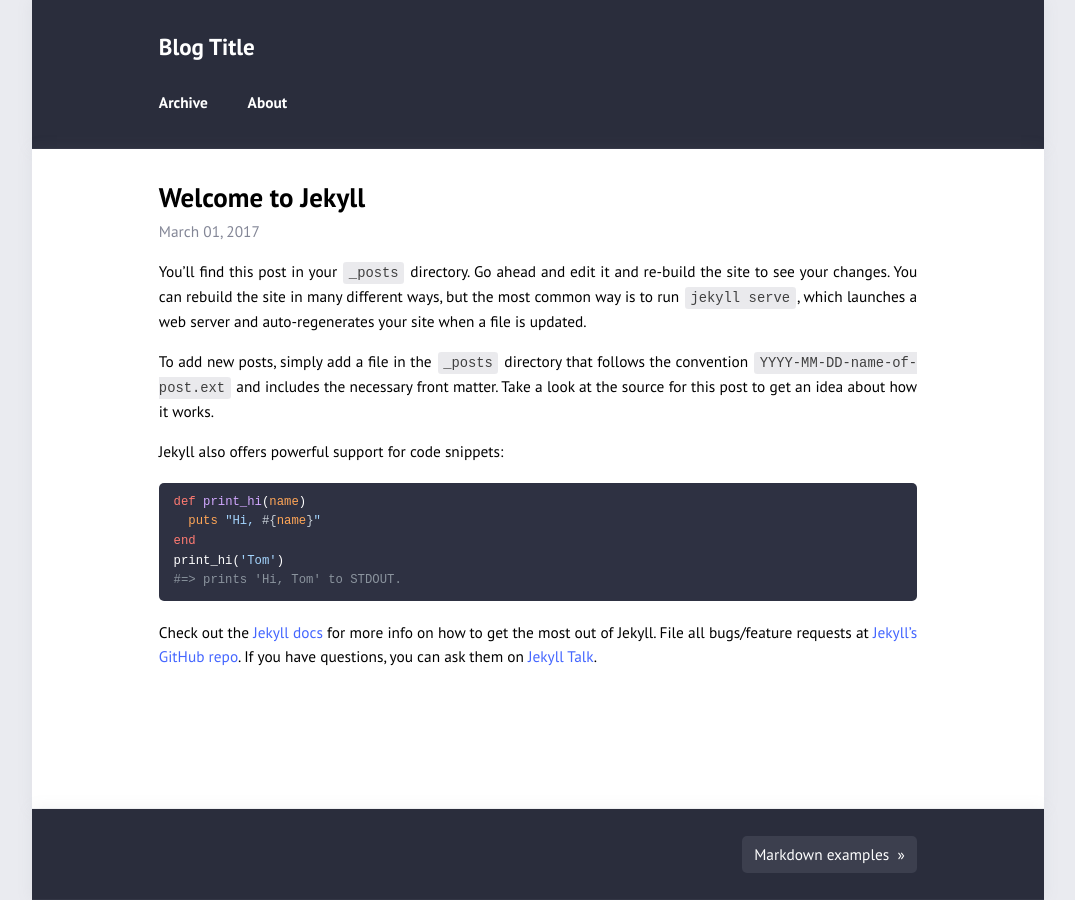
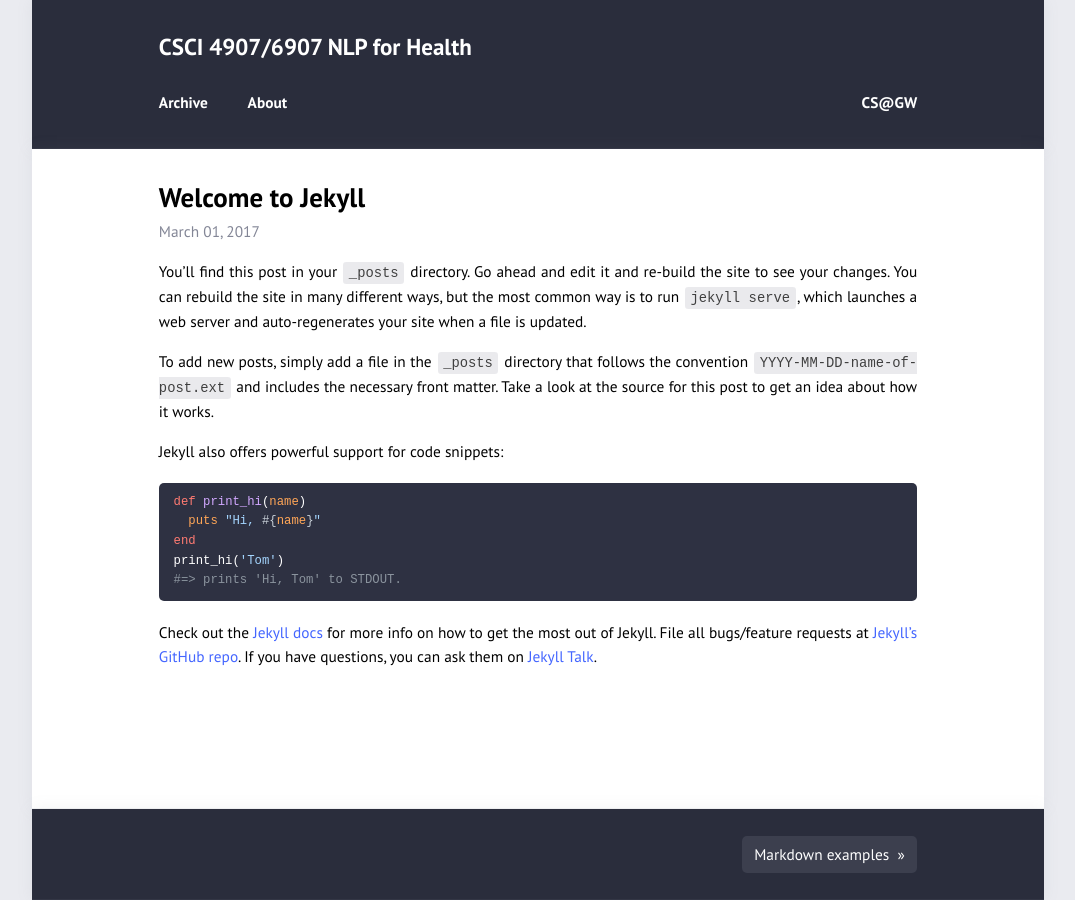
Before and after one commit to azirikly/NLP4Health, a Jekyll site: the page built from _posts/2017-03-01-welcome-to-jekyll.md, in a window 1280 px wide. Shown: the whole page, without its empty margins (102-1177 px from the left). Built offline with Jekyll 4.4.1, drawn with Linux system fonts in a browser that asks for light colours.

Commit message:
Update _config.yml

```diff
--- a/_config.yml
+++ b/_config.yml
@@ -1,6 +1,6 @@
-title: "Blog Title"
-author: "Blog Author"
-description: "My blog"
+title: "CSCI 4907/6907 NLP for Health"
+author: "Aya Zirikly"
+description: "George Washington University"
 permalink: /:title/
 lang: "en"
 excerpt_separator: "\n\n\n"
@@ -8,10 +8,11 @@ date_format: "%B %d, %Y"
 
 # Layout
 
-show_excerpts: true             # show article excerpts instead of archive list on the home page
+show_excerpts: false             # show article excerpts instead of archive list on the home page
 show_frame: true                # display a grey frame on large screens
 show_sidebar: false             # show a sidebar instead of the usual header
 show_minimal: false             # remove all clutter
+show_social: false              # remove social
 
 #show_frame: "/assets/images/background.svg"
 
@@ -22,9 +23,8 @@ navigation:                     # accepts {file, title, url, icon, sidebaricon}
   - {file: "README.md", sidebaricon: address-card}
 
 external:                       # accepts {file, title, url, icon, sidebaricon}
-  - {title: Mail, icon: envelope, url: "mailto:author@example.com"}
-  - {title: Github, icon: github, url: "https://github.com/niklasbuschmann/contrast"}
-  - {title: Subscribe, icon: rss, url: "/feed.xml"}
+  - {title: Mail, icon: envelope, url: "mailto:ayah.zirikly@gwu.edu"}
+  - {title: CS&#64GW, url: "https://cs.engineering.gwu.edu/"}
 
 comments:
 #  disqus_shortname: ""         # see https://disqus.com
```
